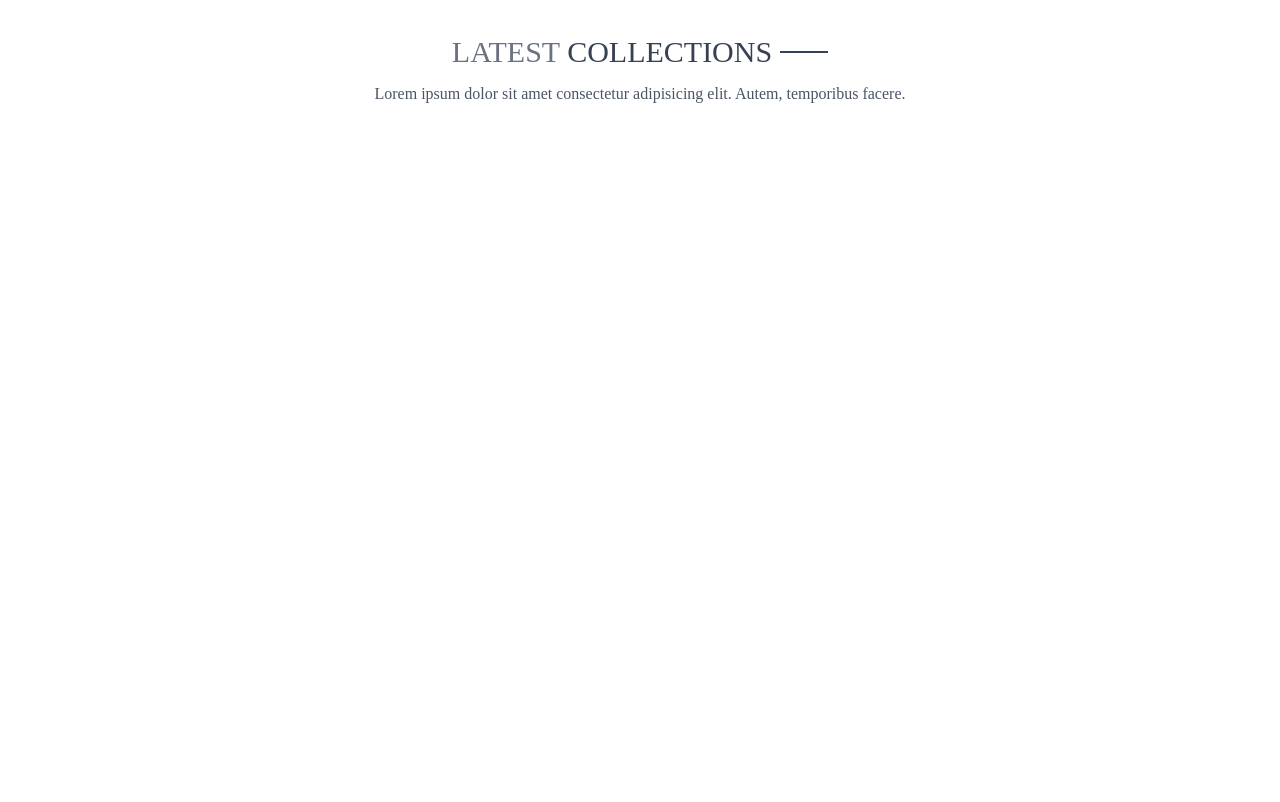
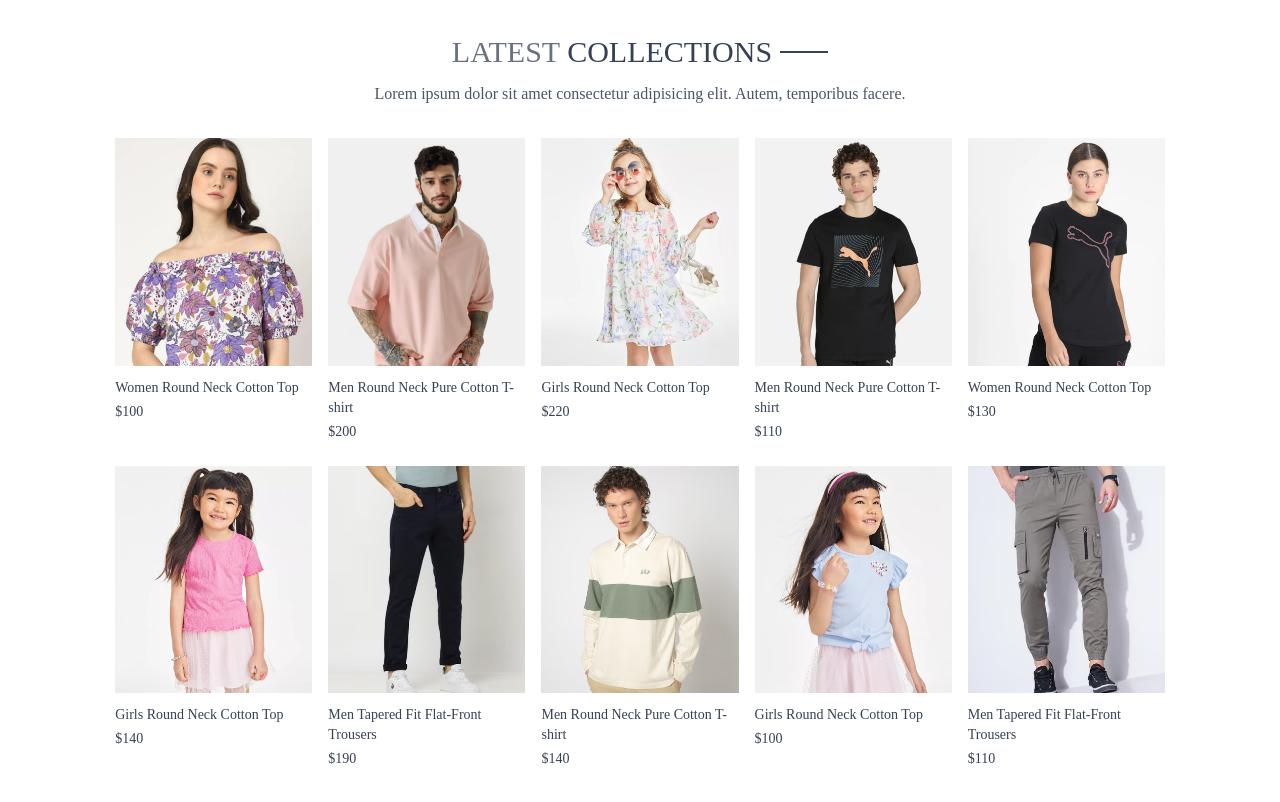
Before and after one commit to fuadofficial/sibloomsmodestwear, a React (Vite) app in the folder frontend/: page / in a window 1280 px wide. Shown: the part 540-1342 px from the top of the page. Before the commit the page ends 800 px from the top, so only its background shows below. Built offline with nearby package versions, Linux system fonts and the light colour scheme.

Commit message:
completed latest collections component

```diff
--- a/frontend/src/components/LatestCollection.jsx
+++ b/frontend/src/components/LatestCollection.jsx
@@ -1,14 +1,15 @@
-import React, { useContext, useState } from 'react'
+import React, { useContext, useEffect, useState } from 'react'
 import { ShopContext } from '../context/ShopContext'
 import Title from './Title'
+import ProductItem from './ProductItem'
 
 const LatestCollection = () => {
-    const products = useContext(ShopContext)
-    const [latestProducts, , setLatestProducts,] = useState([])
+    const { products } = useContext(ShopContext)
+    const [latestProducts, setLatestProducts] = useState([])
 
-    // useEffect(() => {
-    //     setLatestProducts(products.slice(0, 10))
-    // }, [])
+    useEffect(() => {
+        setLatestProducts(products.slice(0, 10));
+    }, []);
 
     return (
         <div className='my-10'>
@@ -18,7 +19,14 @@
                     Lorem ipsum dolor sit amet consectetur adipisicing elit. Autem, temporibus facere.
                 </p>
             </div>
-
+            {/* Rendering Products */}
+            <div className="grid grid-cols-2 sm:grid-cols-3 md:grid-cols-4 lg:grid-cols-5 gap-4 gap-y-6">
+                {
+                    latestProducts.map((item, index) => (
+                        <ProductItem key={index} id={item._id} image={item.image} name={item.name} price={item.price} />
+                    ))
+                }
+            </div>
         </div>
     )
 }
--- a/frontend/src/components/Navbar.jsx
+++ b/frontend/src/components/Navbar.jsx
@@ -8,7 +8,9 @@
 
     return (
         <div className='flex items-center justify-between py-5 font-medium'>
-            <img src={assets.logo} alt="" className='w-36' />
+            <Link to={'/'}>
+                <img src={assets.logo} alt="" className='w-36' />
+            </Link>
             <ul className='hidden sm:flex gap-5 text-sm text-gray-700'>
                 <NavLink to={'/'} className="flex flex-col items-center gap-1">
                     <p>HOME</p>
--- /dev/null
+++ b/frontend/src/components/ProductItem.jsx
@@ -0,0 +1,17 @@
+import React, { useContext } from 'react'
+import { ShopContext } from '../context/ShopContext'
+import { Link } from 'react-router-dom'
+
+const ProductItem = ({ id, image, name, price }) => {
+    const { currency } = useContext(ShopContext)
+    return (
+        <Link className='text-gray-700 cursor-pointer' to={`/product/${id}`}>
+            <div className='over-flow-hidden'>
+                <img className='hover:scale-110 transition ease-in-out' src={image[0]} alt="" />
+            </div>
+            <p className='pt-3 pb-1 text-sm'>{name}</p>
+            <p className='text-sm font-meduim'>{currency}{price}</p>
+        </Link>
+    )
+}
+export default ProductItem;
--- a/frontend/src/index.css
+++ b/frontend/src/index.css
@@ -13,3 +13,10 @@
   font-weight: 400;
   font-style: normal;
 }
+
+@media (max-width: 640px) {
+  a.active {
+    background-color: black;
+    color: white;
+  }
+}
```
